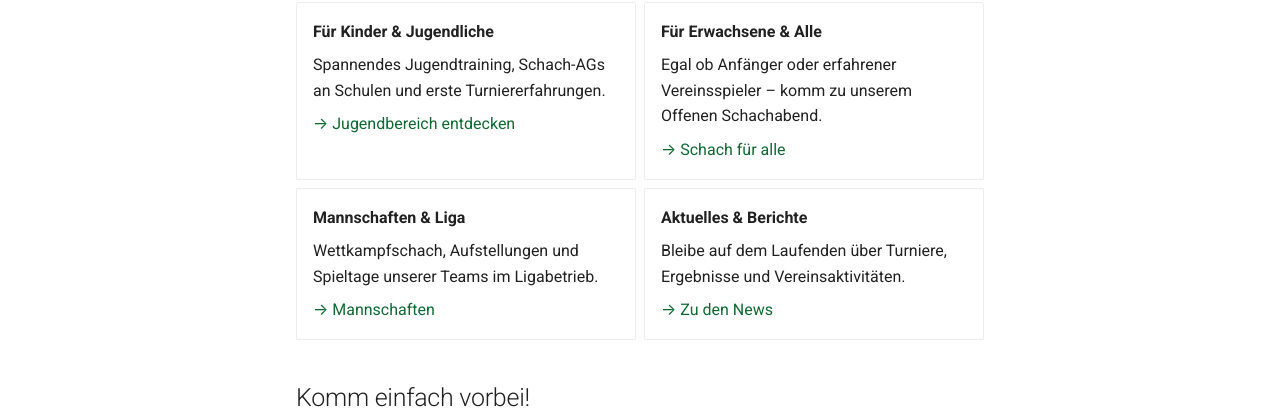
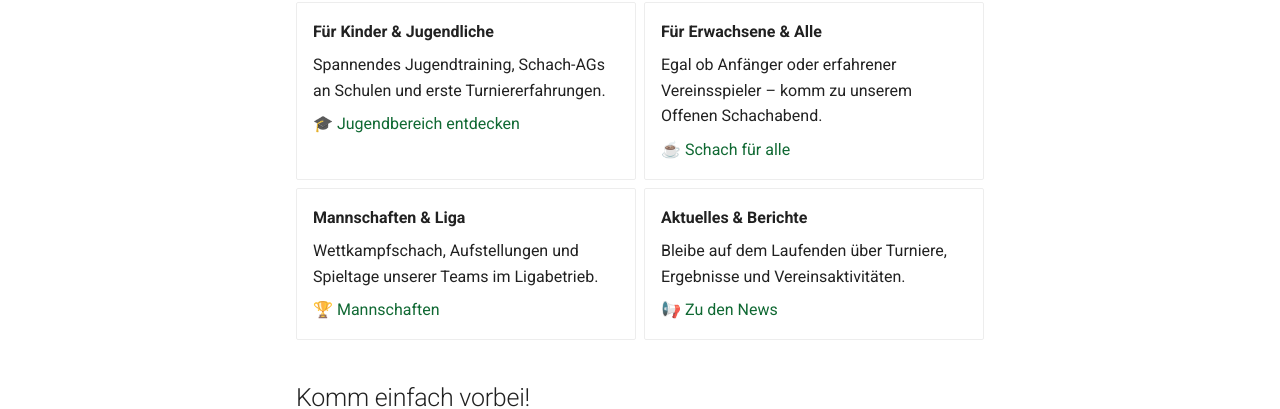
Before and after one commit to schachwelzheim/schachwelzheim, an MkDocs documentation site: the page built from docs/index.md, in a window 1280 px wide and 1386 px high. Shown: the part 681-1090 px from the top of the window. Built offline with MkDocs 1.6.1 and Material for MkDocs 9.7.7, drawn with Linux system fonts in a browser that asks for light colours.

```diff
--- a/docs/index.md
+++ b/docs/index.md
@@ -31,25 +31,25 @@ document.addEventListener("DOMContentLoaded", function() {
 
     Spannendes Jugendtraining, Schach-AGs an Schulen und erste Turniererfahrungen.
 
-    [→ Jugendbereich entdecken](./jugend)
+    🎓 [Jugendbereich entdecken](./jugend)
 
 -   __Für Erwachsene & Alle__
 
     Egal ob Anfänger oder erfahrener Vereinsspieler – komm zu unserem Offenen Schachabend.
 
-    [→ Schach für alle](./verein/alle)
+    ☕ [Schach für alle](./verein/alle)
 
 -   __Mannschaften & Liga__
 
     Wettkampfschach, Aufstellungen und Spieltage unserer Teams im Ligabetrieb.
 
-    [→ Mannschaften](./verein/mannschaften)
+    🏆 [Mannschaften](./verein/mannschaften)
 
 -   __Aktuelles & Berichte__
 
     Bleibe auf dem Laufenden über Turniere, Ergebnisse und Vereinsaktivitäten.
 
-    [→ Zu den News](./aktuelles)
+    📢 [Zu den News](./aktuelles)
 
 </div>
 
```
